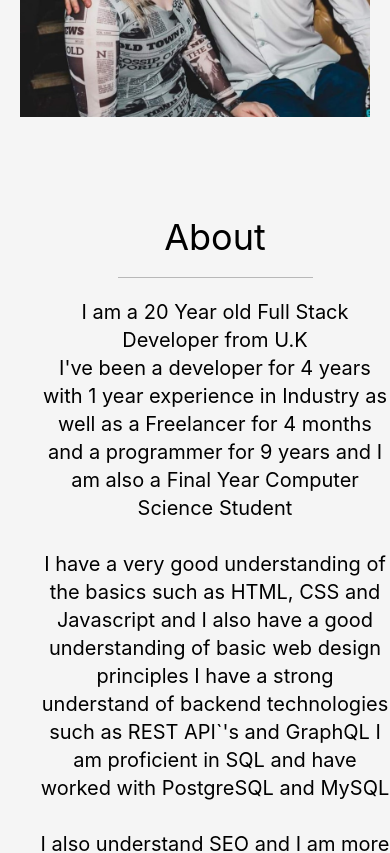
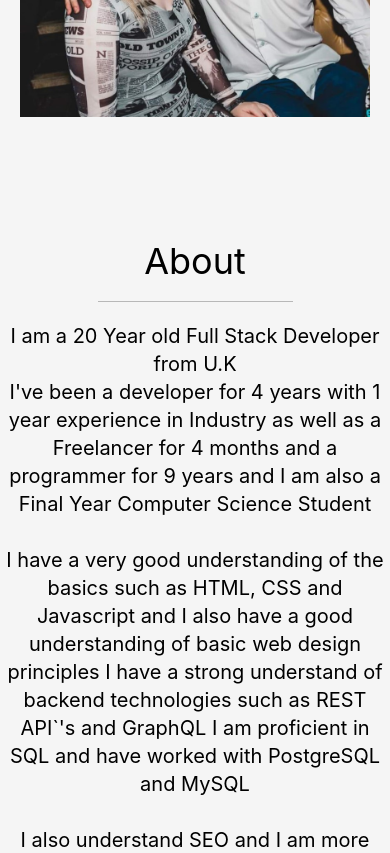
Before and after one commit to ConorMcNamee/old-portfolio, a Next.js app: page / in a window 390 px wide. Shown: the part 920-1773 px from the top of the page. Built offline with nearby package versions, Linux system fonts and the light colour scheme.

Commit message:
responsive fixes

```diff
--- a/components/Index/About.tsx
+++ b/components/Index/About.tsx
@@ -3,11 +3,11 @@ import Link from "next/link";
 export default function  About() {
 
     return (
-        <section id="about" className="flex w-screen h-screen justify-center items-center m-5 md:m-0">
+        <section id="about" className="flex w-screen h-screen justify-center items-center mt-5 md:m-0">
             <div className='flex flex-col text-center md:w-[50%] mt-10'>
                 <h3 className="text-4xl m-5">About</h3>
                 <hr className="boreder-2 opacity-25 w-[50%] self-center" />
-                <div className="text-xl m-5">
+                <div className="text-xl mt-5">
 
                     <p className="">
                         I am a 20 Year old Full Stack Developer from U.K
--- a/components/Index/Home.tsx
+++ b/components/Index/Home.tsx
@@ -24,7 +24,7 @@ export default function  Home() {
                         src={"/me2.jpg"}
                         alt={"Freelance Full Stack Developer"}
                         height={400}
-                        width={350}
+                        width={400}
                     />
                 </div>
             </div>
--- a/components/Index/Skills.tsx
+++ b/components/Index/Skills.tsx
@@ -4,7 +4,7 @@ import SkillsCard from "./SkillsCard";
 export default function  Skills() {
 
     return (
-        <div id="skills" className="flex justify-center flex-col items-center md:w-screen md:h-screen m-5 md:m-0">
+        <div id="skills" className="flex justify-center flex-col items-center md:w-screen md:h-screen mt-5 md:m-0">
             <h1 className="text-2xl">Skills</h1>
             <ul className="flex flex-wrap wrap md:flex-col md:w-[50%]">
                 <div className="flex flex-row flex-wrap justify-center">
```
